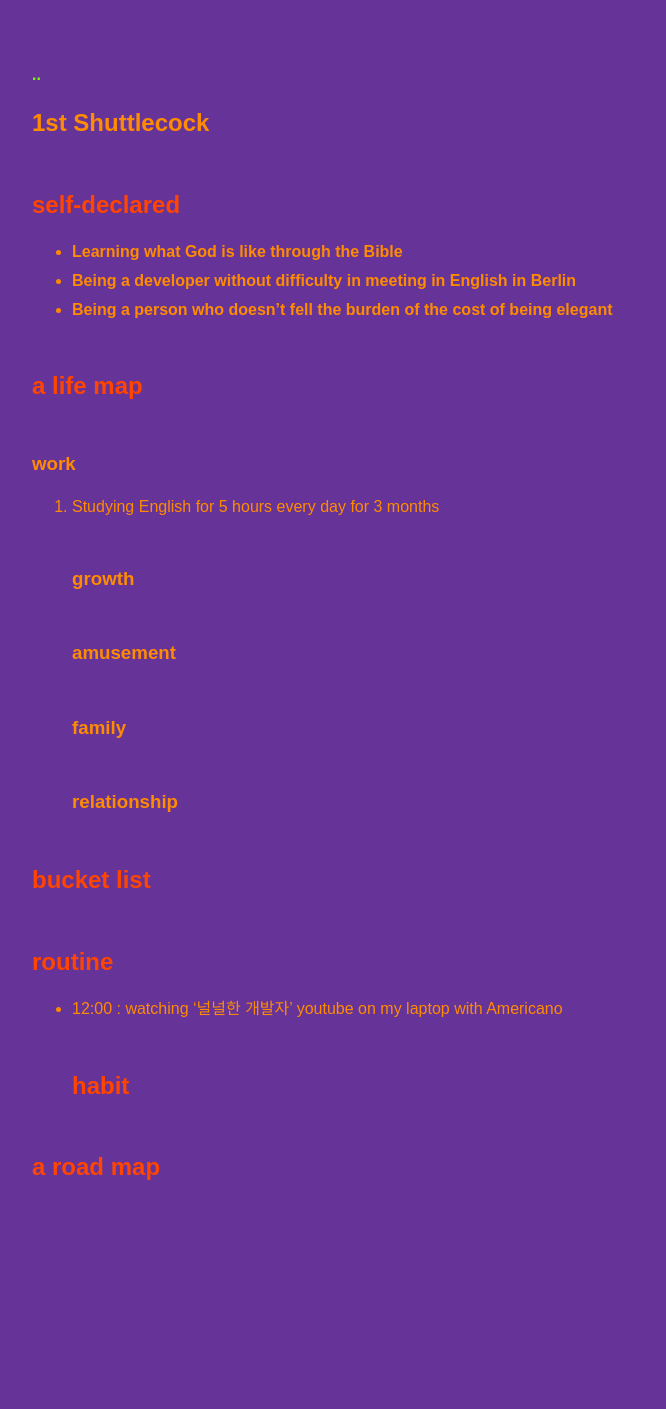
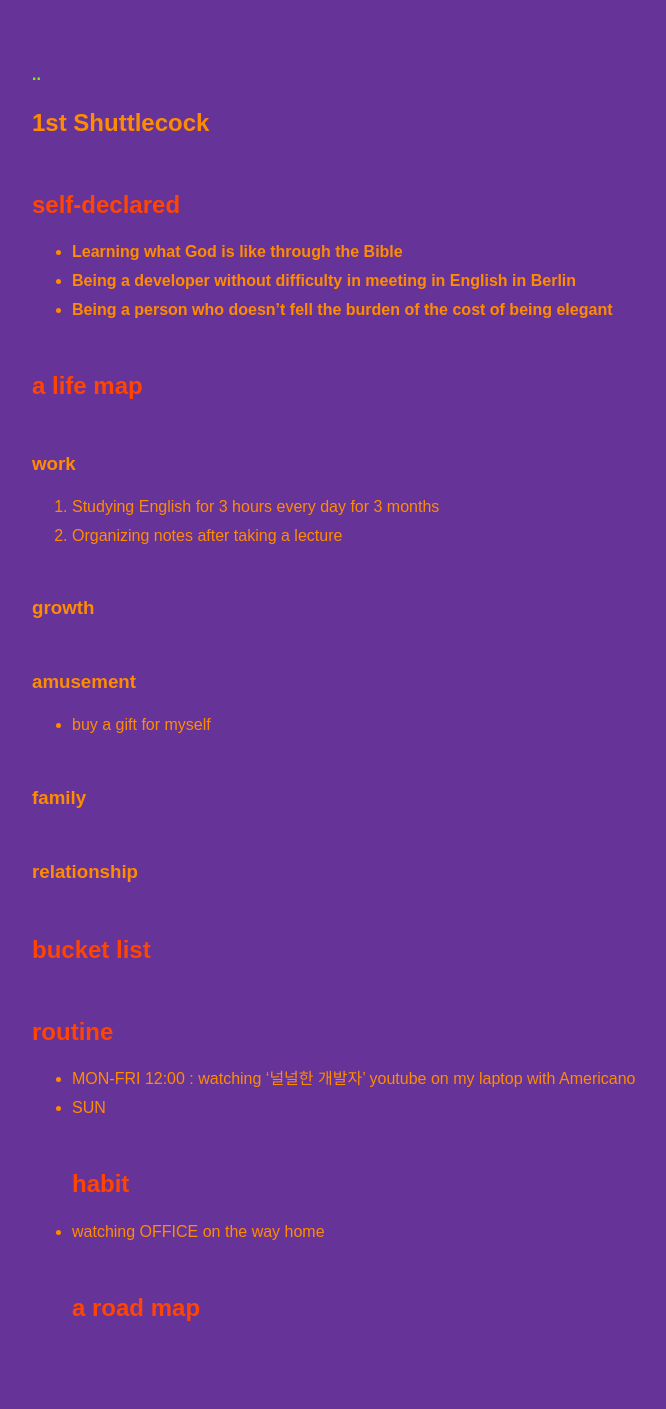
Before and after one commit to hanjicock/hanjicock.github.io, a Jekyll site: the page built from 1st_Shuttlecock.md, in a window 1280 px wide. Shown: the whole page, without its empty margins (288-954 px from the left). Built offline with Jekyll 4.4.1, drawn with Linux system fonts in a browser that asks for light colours; our own code applies the rules of GitHub Pages for plain Markdown files; before the commit the page ends 1268 px from its top, so only the background shows below that.

Commit message:
Merge remote-tracking branch 'origin/main'

```diff
--- a/1st_Shuttlecock.md
+++ b/1st_Shuttlecock.md
@@ -12,15 +12,20 @@ category: goal
 
 ## a life map
 ### work
-1. Studying English for 5 hours every day for 3 months
+1. Studying English for 3 hours every day for 3 months
+2. Organizing notes after taking a lecture
+
 ### growth
 ### amusement
+- buy a gift for myself
+
 ### family
 ### relationship
 
 ## bucket list
 ## routine
-- 12:00 : watching '널널한 개발자' youtube  on my laptop with Americano
+- MON-FRI 12:00 : watching '널널한 개발자' youtube  on my laptop with Americano
+- SUN
 ## habit
-
+- watching OFFICE on the way home
 ## a road map
```
